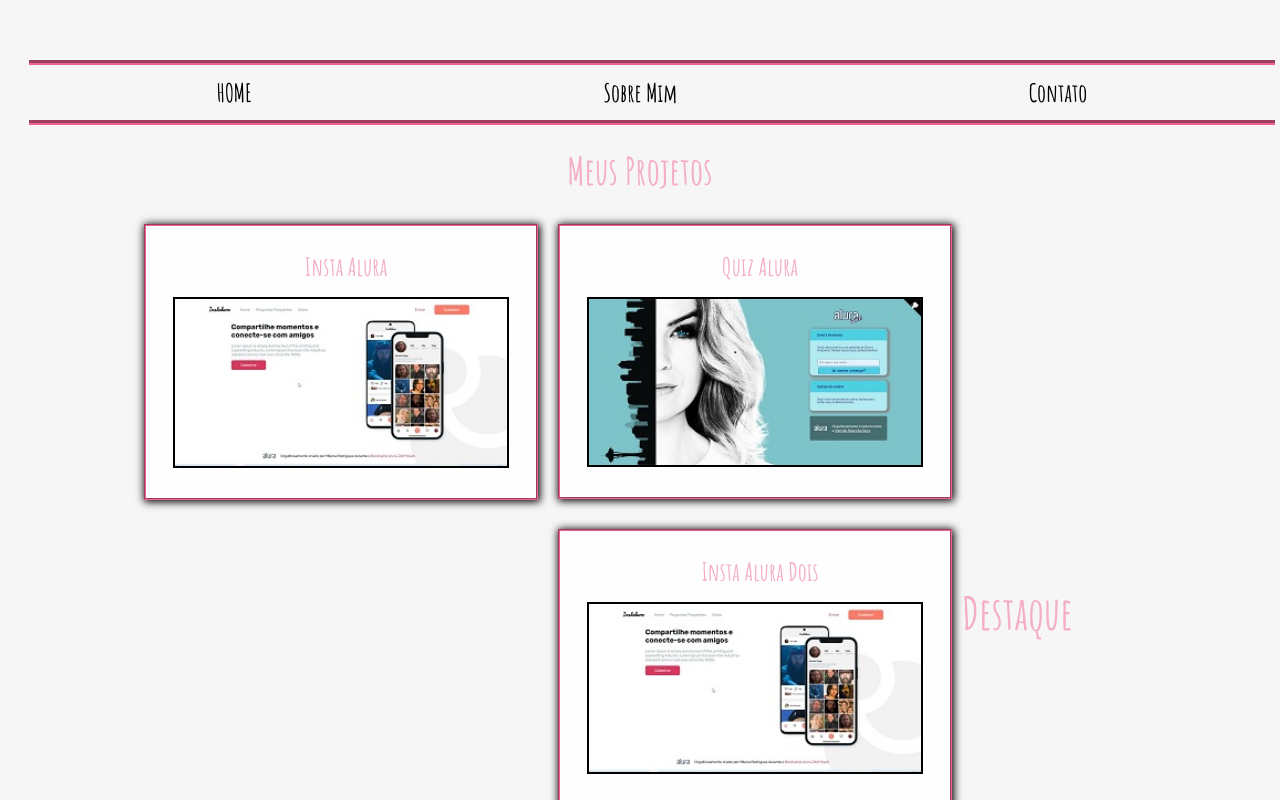
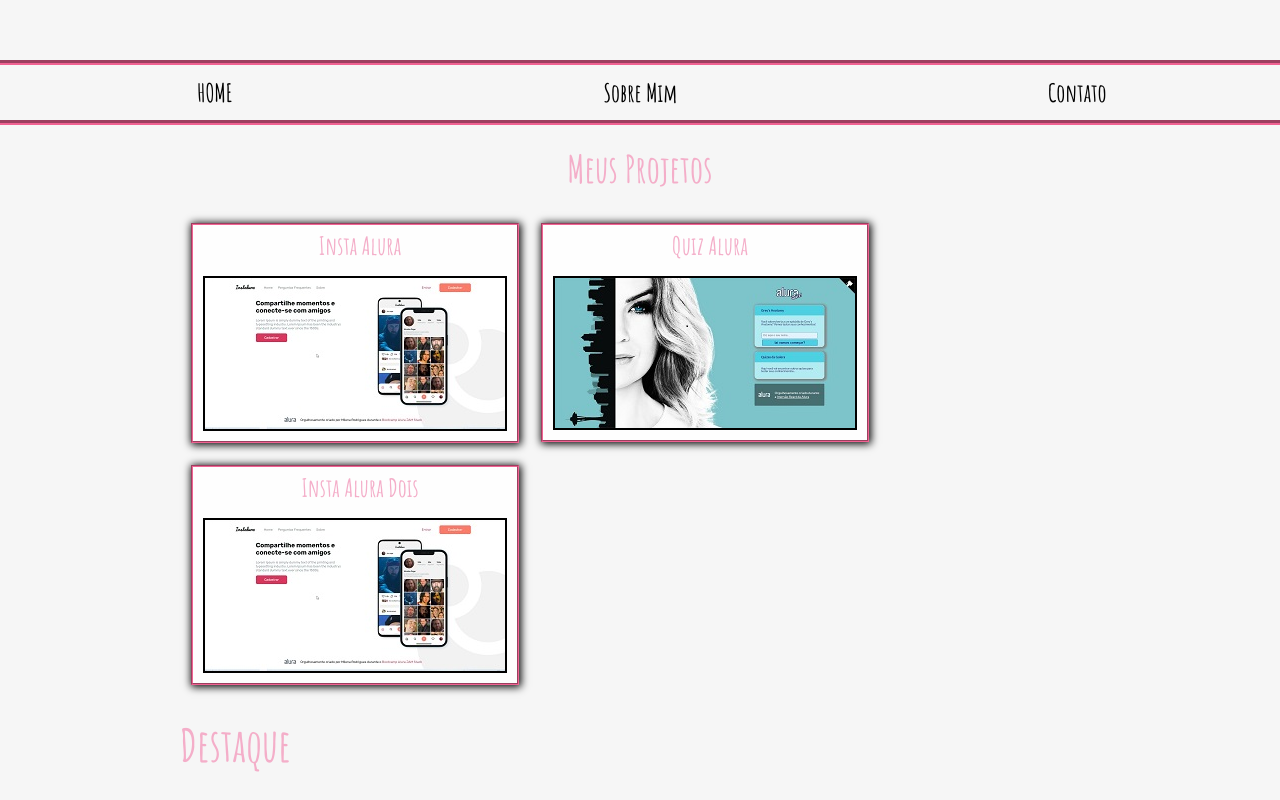
Before and after one commit to m1lenarodrigues/Milena_Rodrigues_JAMStackAlura, a Next.js app: page / in a window 1280 px wide. Shown: the part 420-1220 px from the top of the page. Built offline with nearby package versions, Linux system fonts and the light colour scheme.

Commit message:
Customização css

```diff
--- a/pages/index.js
+++ b/pages/index.js
@@ -16,19 +16,20 @@
     justify-content:center;
     min-height: 100vh;
     align-items: center;
+    overflow-x: hidden;
 
     ${breakpointsMedia({
       lg: css`
-
+      min-width: 1200px;
           `,
       md: css`
-
+      min-width:768px;
           `,
       xl: css`
-
+      min-width: 992px;
           `,
       sm: css`
-
+      min-width: 576px;
         `,
     })}
 
--- a/src/components/commons/Card/index.js
+++ b/src/components/commons/Card/index.js
@@ -18,20 +18,15 @@
 export default function Card(props) {
   const Geral = styled.div`
     align-items: center;
+    max-width:350px;
+    min-width: 280px;
     background-color: #ffffffE6;
     border: 2px groove #f06292;
     box-shadow: 1px 1px 8px 1px black;
-    display:flex;
-    flex-direction:column;
-    margin:10px 10px 20px 10px;
-    max-width:350px;
-    min-width: 280px;
-    min-height: 179px;
-    max-height:350px;
-    transition: .3s;
-    padding:20px;
-    width:100%;
-    float:left;
+    flex-direction:row;
+    margin:11px;
+    display: -webkit-inline-box;
+
 
     ${breakpointsMedia({
     xs: css`
--- a/src/components/commons/CardDestaque/styles/index.js
+++ b/src/components/commons/CardDestaque/styles/index.js
@@ -3,14 +3,8 @@
 import { breakpointsMedia } from '../../../../theme/utils/breakpointsMedia';
 
 export const Destaque = styled.div`
-    width:90%;
-    min-height:450px;
-
-    ${breakpointsMedia({
-    md: css`
-        margin-left:70px;
-    `,
-  })}
+    width:75%;
+    margin:0 auto;
 `;
 
 Destaque.Titulo = styled.h2`
@@ -49,7 +43,7 @@
 
 Destaque.Texto = styled.p`
     color: ${({ theme }) => theme.colors.fonts.light.color};
-    margin:0;
+    margin:0 auto;
     width: 50%;
     float: right;
 
--- a/src/components/commons/CardImagem/index.js
+++ b/src/components/commons/CardImagem/index.js
@@ -1,10 +1,19 @@
-import styled from 'styled-components';
+import styled, { css } from 'styled-components';
+
+import { breakpointsMedia } from '../../../theme/utils/breakpointsMedia';
 
 export const CardImagem = styled.img`
-    width:100%;
-    max-width: 500px;
+
     margin:10px;
     border: 2px solid #000;
+
+    ${breakpointsMedia({
+        xs: css`
+          `,
+        md: css`
+
+          `,
+      })}
 `;
 
 export default CardImagem;
--- a/src/components/commons/Cards/index.js
+++ b/src/components/commons/Cards/index.js
@@ -4,14 +4,21 @@
 
 // eslint-disable-next-line import/prefer-default-export
 export const Cards = styled.div`
-    width:100%;
     min-height:350px;
+    margin: 0 auto;
+    width: 75%;
     font-family: ${({ theme }) => theme.fontFamily};
 
     ${breakpointsMedia({
     md: css`
-        margin-left:70px;
+        padding-left:40px;
             `,
+    xl: css`
+        padding-left:40px;
+            `,
+    lg: css`
+        padding-left:50;
+        `,
   })}
 
 `;
--- a/src/components/commons/Menu/styles/MenuWrapper.js
+++ b/src/components/commons/Menu/styles/MenuWrapper.js
@@ -3,20 +3,17 @@
 // eslint-disable-next-line import/prefer-default-export
 export const MenuWrapper = styled.nav`
     font-family: Amatic SC;
-
+    width:100%;
 
     ${breakpointsMedia({
-    md: css`
-    width: 100%;
-    height: 67px;
-    left: 0px;
-    top: 1025px;
-        `,
-    lg: css`
-          max-width: 1160px;
-        `,
-    xl: css`
-          max-width: 1222px;
+      sm: css`
+
+      `,
+      md: css`
+          `,
+      lg: css`
+          `,
+      xl: css`
         `,
   })}
 `;
--- a/src/components/commons/WrapperProjetos/style.js
+++ b/src/components/commons/WrapperProjetos/style.js
@@ -2,20 +2,11 @@
 import { breakpointsMedia } from '../../../theme/utils/breakpointsMedia';
 
 export const Projetos = styled.div`
-background-color: ${({ theme }) => theme.colors.background.main.color};
-min-height: 30vh;
-font-family: ${({ theme }) => theme.fontFamily};
-${breakpointsMedia({
-    xs: css`
-            flex-direction: column;
-            width: 80%;
-            padding-bottom: 20px;
-        `,
-    md: css`
-            justify-content: center;
-            width: 90%;
-        `,
-  })}
+    background-color: ${({ theme }) => theme.colors.background.main.color};
+    font-family: ${({ theme }) => theme.fontFamily};
+    min-height: 100vh;
+    width: 100vw;
+    display:table;
 `;
 
 export default Projetos;
```
